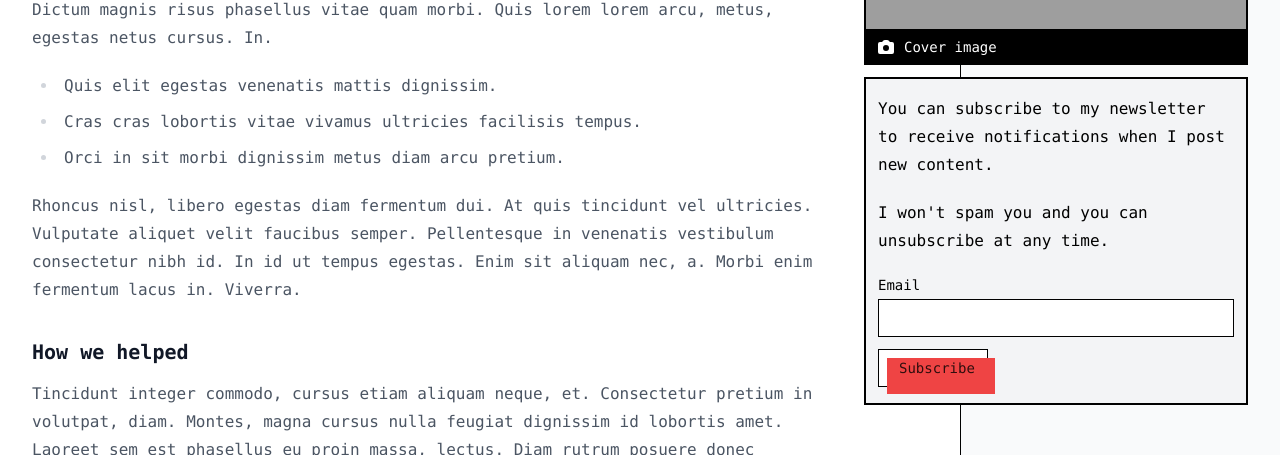
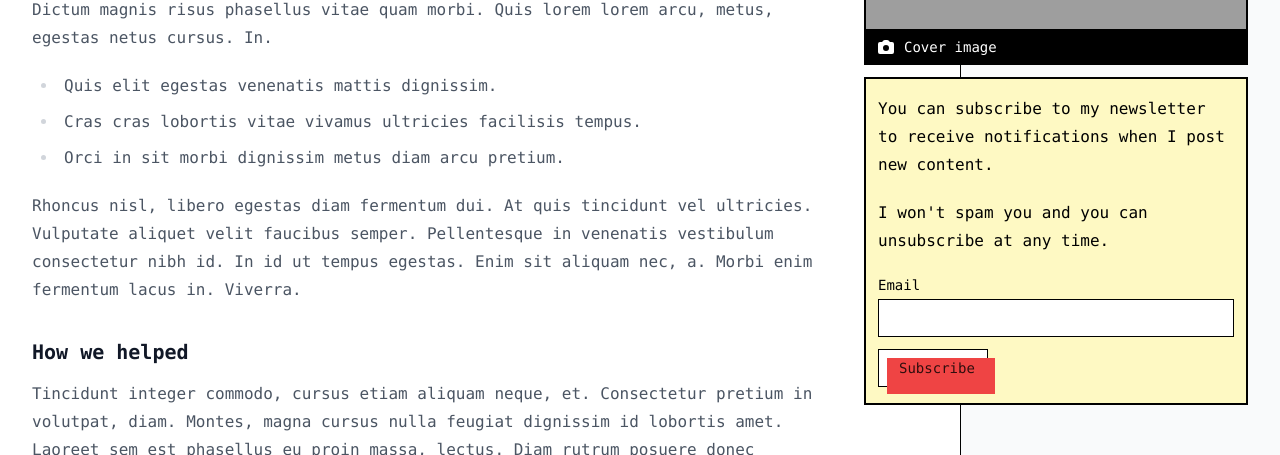
Before and after one commit to EnriqueGS88/alexlazar.dev, a Next.js app: page /posts/test in a window 1280 px wide. Shown: the part 638-1093 px from the top of the page. Built offline with nearby package versions, Linux system fonts and the light colour scheme; grey boxes are pictures that could not be loaded.

Commit message:
not even using extrem z-index numbers works

```diff
--- a/pages/posts/[slug].tsx
+++ b/pages/posts/[slug].tsx
@@ -137,7 +137,7 @@ export default function Post() {
                   <span className="ml-2">{coverImage.figCaption}</span>
                 </figcaption>
               </figure>
-              <div className="relative bg-gray-100 px-3 py-4 text-md text-black prose border-2 border-black">
+              <div className="relative bg-yellow-100 px-3 py-4 text-md text-black prose border-2 border-black">
                 <p>
                   You can subscribe to my newsletter to receive notifications
                   when I post new content.
@@ -163,10 +163,10 @@ export default function Post() {
                   {/* TODO make beautiful btn like on https://www.peterlunch.com/snippets/next-image-styling */}
                   <button
                     type="submit"
-                    className={`group z-10 inline relative bg-white mt-3 py-2 px-4 text-sm font-medium text-black
+                    className={`group z-[1000000] inline relative bg-white mt-3 py-2 px-4 text-sm font-medium text-black
                     border border-black focus:outline-none focus:ring-2 focus:ring-offset-2 focus:ring-red-500
-                    before:content-[''] before:z-[0] before:block before:w-full before:h-full before:absolute before:top-2 before:left-2
-                    before:transition-all before:bg-red-500 before:hover:top-0 before:hover:left-0`}
+                    after:content-[''] after:z-[-10000000] after:block after:w-full after:h-full after:absolute after:top-2 after:left-2
+                    after:transition-all after:bg-red-500 after:hover:top-0 after:hover:left-0`}
                   >
                     <div className="relative left-1 transition-all opacity-80 group-hover:left-0 group-hover:opacity-100">
                       Subscribe
```
